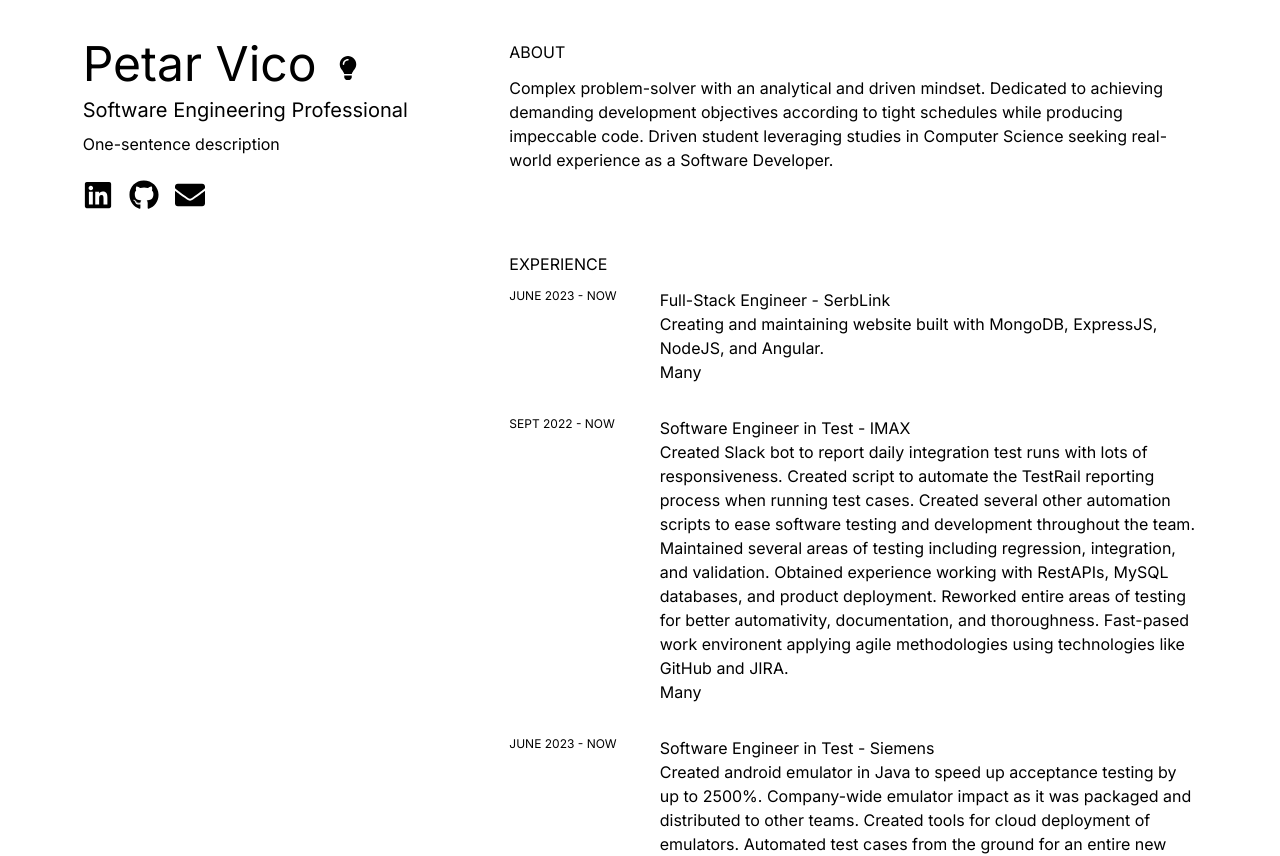
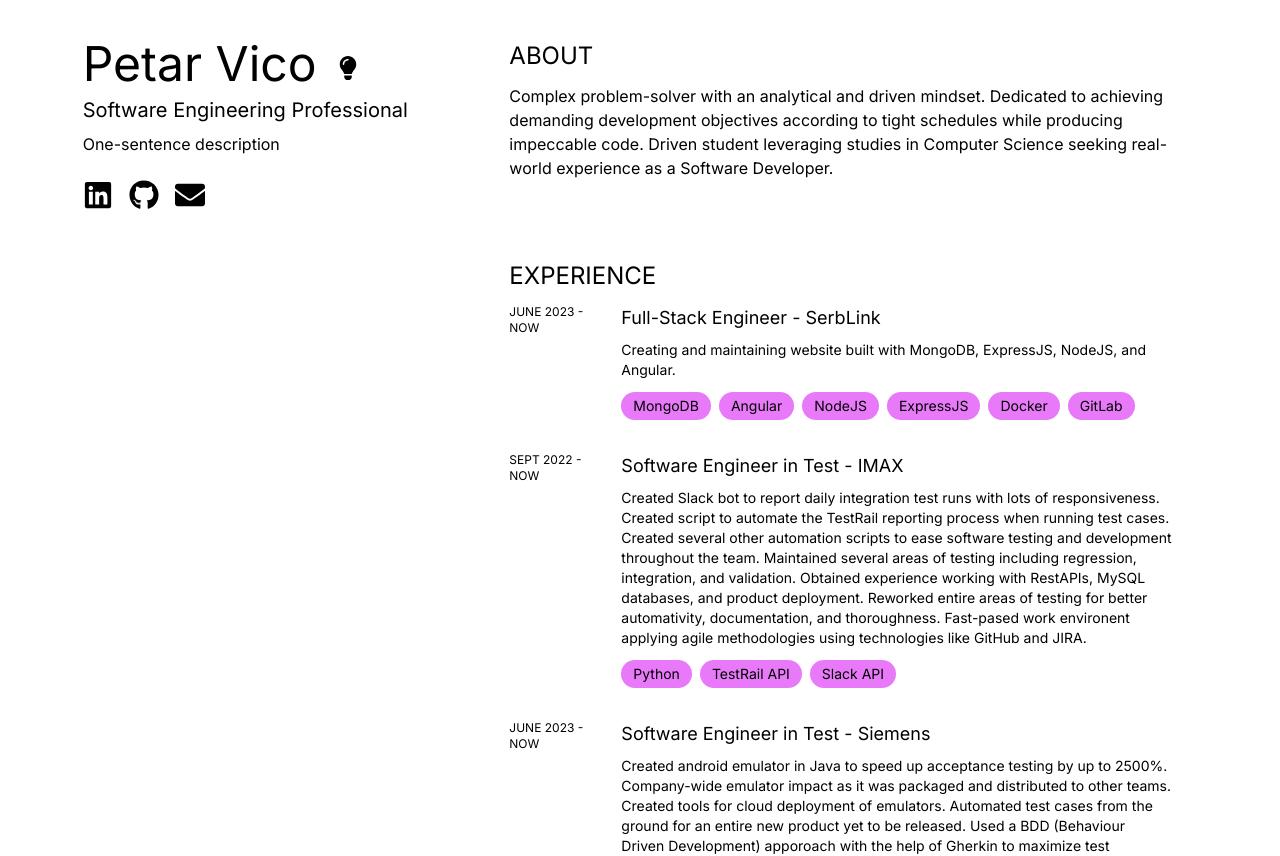
Before and after one commit to pvico12/personal-website, a Next.js app: page / in a window 1280 px wide. Shown: the top 856 px of the page. Built offline with nearby package versions, Linux system fonts and the light colour scheme.

Commit message:
create skills component and style it

```diff
--- a/app/components/Experience.js
+++ b/app/components/Experience.js
@@ -1,17 +1,30 @@
 import React from 'react'
 
 function experience(props) {
+  let skillsDivList = [];
+
+  for (let i = 0; i < props.skills.length; i++) {
+    skillsDivList.push(<div className="bg-fuchsia-400 rounded-full px-3 py-1">{props.skills[i]}</div>)
+  }
   return (
-    <div className="flex pb-4 gap-4">
-      <div className="w-1/5 text-xs">
+    <div id="experiene-entry" className="flex pb-4 gap-4">
+      <div id="experience-date" className="text-xs w-24">
         {props.date}
       </div>
-      <div className="w-4/5">
-        <h2>{props.position} - {props.company}</h2>
-        <ul>
-          <li>{props.description}</li>
-          <li>{props.skills}</li>
-        </ul>
+      <div id="experience-info" className="w-4/5">
+        <div id="experience-position-company" className="text-lg pb-2">
+          {props.position} - {props.company}
+        </div>
+
+        <div id="experience-desc-skills" className="text-sm">
+          <div id="experience-description" className="pb-3">
+            {props.description}
+          </div>
+
+          <div id="experience-skills" className="flex flex-wrap gap-2">
+            {skillsDivList}
+          </div>
+        </div>
       </div>
     </div>
   )
--- a/app/page.js
+++ b/app/page.js
@@ -42,7 +42,7 @@ export default function Home() {
 
           <div id="personal-sections" className="max-w-3xl lg:w-2/3">
             <div id="about-container" className="p-10">
-              <h1 className="pb-3">
+              <h1 className="text-2xl pb-3">
                 ABOUT
               </h1>
 
@@ -55,7 +55,7 @@ export default function Home() {
             </div>
 
             <div id="experience-container" className="p-10">
-              <h1 className="pb-3">
+              <h1 className="text-2xl pb-3">
                 EXPERIENCE
               </h1>
 
@@ -65,7 +65,7 @@ export default function Home() {
                   position="Full-Stack Engineer"
                   company="SerbLink"
                   description="Creating and maintaining website built with MongoDB, ExpressJS, NodeJS, and Angular."
-                  skills="Many"
+                  skills={["MongoDB", "Angular", "NodeJS", "ExpressJS", "Docker", "GitLab"]}
                 />
 
                 <Experience
@@ -80,7 +80,7 @@ export default function Home() {
                   Obtained experience working with RestAPIs, MySQL databases, and product deployment.
                   Reworked entire areas of testing for better automativity, documentation, and thoroughness.
                   Fast-pased work environent applying agile methodologies using technologies like GitHub and JIRA."
-                  skills="Many"
+                  skills={["Python", "TestRail API", "Slack API"]}
                 />
 
                 <Experience
@@ -94,13 +94,13 @@ export default function Home() {
                   Automated test cases from the ground for an entire new product yet to be released.
                   Used a BDD (Behaviour Driven Development) apporoach with the help of Gherkin to maximize test coverage and accuracy.
                   Maintained several areas of automated testing in Python including acceptance, validation, sanity, and performance."
-                  skills="Many"
+                  skills={["Python", "Java", "Gherkin"]}
                 />
               </div>
             </div>
 
             <div id="projects-container" className="p-10">
-              <h1 className="pb-3">
+              <h1 className="text-2xl pb-3">
                 PROJECTS
               </h1>
 
```
